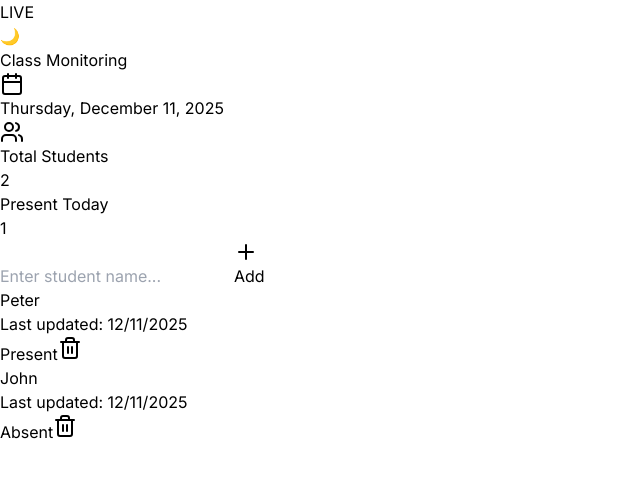
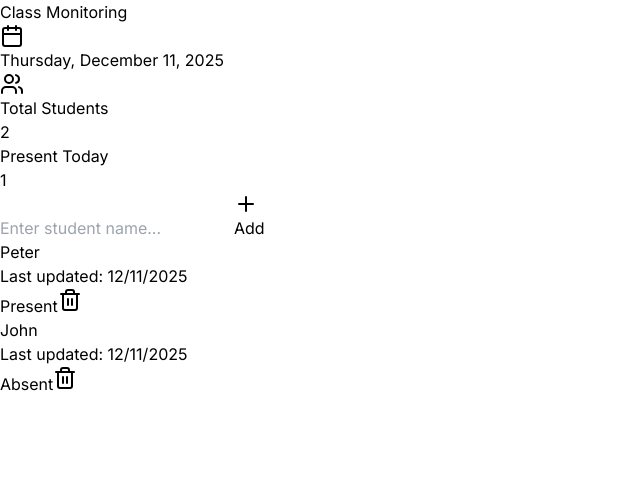
Before and after one commit to DynamicKarabo/class-app, a React (Vite) app: page / in a window 1280 px wide. Shown: the top 478 px of the page, without its empty margins (0-640 px from the left). Built offline with nearby package versions, Linux system fonts and the light colour scheme.

Commit message:
Update App.tsx

```diff
--- a/src/App.tsx
+++ b/src/App.tsx
@@ -1,35 +1,7 @@
-import { useState, useEffect } from "react";
+import { useState } from "react";
 import { Plus, Trash2, Users, Calendar } from "lucide-react";
 
 export default function ClassMonitoringApp() {
-  // Dark mode state - FIXED: Added proper type
-  const [darkMode, setDarkMode] = useState(false);
-
-  // Load saved theme on mount
-  useEffect(() => {
-    const savedTheme = localStorage.getItem('theme');
-    const prefersDark = window.matchMedia('(prefers-color-scheme: dark)').matches;
-
-    if (savedTheme === 'dark' || (!savedTheme && prefersDark)) {
-      setDarkMode(true);
-      document.documentElement.classList.add('dark');
-    }
-  }, []);
-
-  // Toggle dark mode - FIXED: Using the state properly
-  const toggleDarkMode = () => {
-    const newDarkMode = !darkMode;
-    setDarkMode(newDarkMode);
-
-    if (newDarkMode) {
-      document.documentElement.classList.add('dark');
-      localStorage.setItem('theme', 'dark');
-    } else {
-      document.documentElement.classList.remove('dark');
-      localStorage.setItem('theme', 'light');
-    }
-  };
-
   const [students, setStudents] = useState([
     { id: 1, name: "Peter", present: true, date: new Date().toLocaleDateString() },
     { id: 2, name: "John", present: false, date: new Date().toLocaleDateString() },
@@ -75,58 +47,38 @@ export default function ClassMonitoringApp() {
   const presentCount = students.filter((s) => s.present).length;
 
   return (
-    <div className="min-h-screen bg-gradient-to-br from-blue-50 to-indigo-100 dark:from-gray-900 dark:to-gray-800 py-8 px-4">
+    <div className="min-h-screen bg-gradient-to-br from-blue-50 to-indigo-100 py-8 px-4">
       <div className="max-w-2xl mx-auto">
         {/* Header */}
-        <div className="text-center mb-8 relative">
-          {/* Live Badge */}
-          <div className="absolute top-0 left-0">
-            <div className="flex items-center gap-2">
-              <div className="relative">
-                <div className="w-3 h-3 bg-red-500 rounded-full animate-ping"></div>
-                <div className="absolute top-0 w-3 h-3 bg-red-600 rounded-full"></div>
-              </div>
-              <span className="text-sm font-bold text-red-600 animate-pulse">LIVE</span>
-            </div>
-          </div>
-
-          {/* Dark Mode Toggle Button */}
-          <button
-            onClick={toggleDarkMode}
-            className="absolute top-0 right-0 p-3 rounded-full bg-gradient-to-r from-purple-500 to-pink-500 text-white shadow-lg hover:shadow-xl transform hover:scale-110 transition-all duration-300 z-50"
-            aria-label="Toggle dark mode"
-          >
-            {darkMode ? '☀️' : '🌙'}
-          </button>
-
-          <h1 className="text-4xl font-bold text-gray-800 dark:text-white mb-2">
+        <div className="text-center mb-8">
+          <h1 className="text-4xl font-bold text-gray-800 mb-2">
             Class Monitoring
           </h1>
-          <p className="text-lg text-gray-600 dark:text-gray-300 flex items-center justify-center gap-2">
+          <p className="text-lg text-gray-600 flex items-center justify-center gap-2">
             <Calendar className="w-5 h-5" />
             {today}
           </p>
         </div>
 
         {/* Stats Card */}
-        <div className="bg-white dark:bg-gray-800 rounded-2xl shadow-lg p-6 mb-6">
+        <div className="bg-white rounded-2xl shadow-lg p-6 mb-6">
           <div className="flex items-center justify-between">
             <div className="flex items-center gap-3">
               <Users className="w-8 h-8 text-indigo-600" />
               <div>
-                <p className="text-sm text-gray-500 dark:text-gray-400">Total Students</p>
-                <p className="text-2xl font-bold text-gray-800 dark:text-white">{students.length}</p>
+                <p className="text-sm text-gray-500">Total Students</p>
+                <p className="text-2xl font-bold text-gray-800">{students.length}</p>
               </div>
             </div>
             <div className="text-right">
-              <p className="text-sm text-gray-500 dark:text-gray-400">Present Today</p>
+              <p className="text-sm text-gray-500">Present Today</p>
               <p className="text-3xl font-bold text-green-600">{presentCount}</p>
             </div>
           </div>
         </div>
 
         {/* Add Student */}
-        <div className="bg-white dark:bg-gray-800 rounded-2xl shadow-lg p-6 mb-6">
+        <div className="bg-white rounded-2xl shadow-lg p-6 mb-6">
           <div className="flex gap-3">
             <input
               type="text"
@@ -134,7 +86,7 @@ export default function ClassMonitoringApp() {
               onChange={(e) => setNewName(e.target.value)}
               onKeyDown={(e) => e.key === "Enter" && addStudent()}
               placeholder="Enter student name..."
-              className="flex-1 px-4 py-3 rounded-xl border border-gray-300 dark:border-gray-600 bg-gray-50 dark:bg-gray-700 focus:outline-none focus:ring-2 focus:ring-indigo-500"
+              className="flex-1 px-4 py-3 rounded-xl border border-gray-300 bg-gray-50 focus:outline-none focus:ring-2 focus:ring-indigo-500"
             />
             <button
               onClick={addStudent}
@@ -156,13 +108,13 @@ export default function ClassMonitoringApp() {
             students.map((student) => (
               <div
                 key={student.id}
-                className="bg-white dark:bg-gray-800 rounded-2xl shadow-lg p-6 flex items-center justify-between transform transition hover:scale-[1.02]"
+                className="bg-white rounded-2xl shadow-lg p-6 flex items-center justify-between transform transition hover:scale-[1.02]"
               >
                 <div className="flex-1">
-                  <h3 className="text-xl font-semibold text-gray-800 dark:text-white">
+                  <h3 className="text-xl font-semibold text-gray-800">
                     {student.name}
                   </h3>
-                  <p className="text-sm text-gray-500 dark:text-gray-400 mt-1">
+                  <p className="text-sm text-gray-500 mt-1">
                     Last updated: {student.date}
                   </p>
                 </div>
@@ -181,7 +133,7 @@ export default function ClassMonitoringApp() {
 
                   <button
                     onClick={() => deleteStudent(student.id)}
-                    className="p-3 text-red-500 hover:bg-red-50 dark:hover:bg-red-900/20 rounded-xl transition"
+                    className="p-3 text-red-500 hover:bg-red-50 rounded-xl transition"
                   >
                     <Trash2 className="w-5 h-5" />
                   </button>
```
